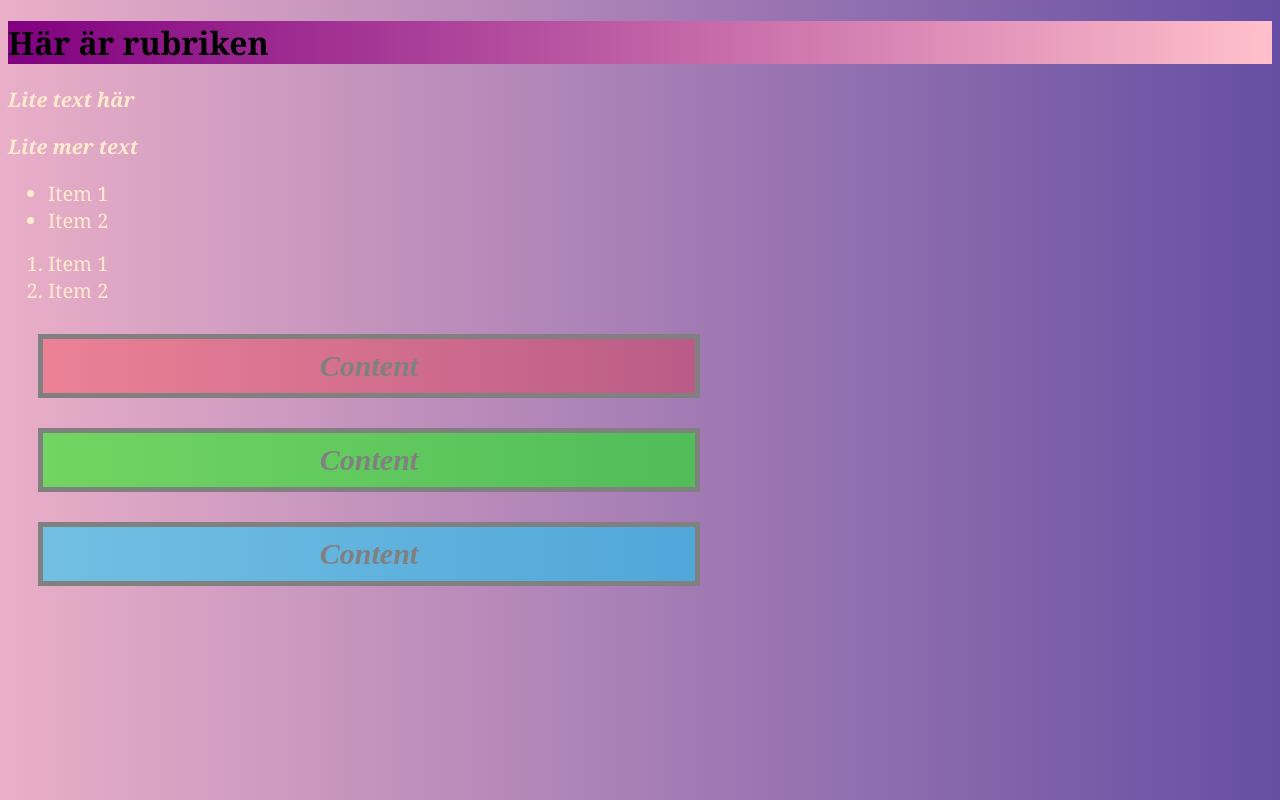
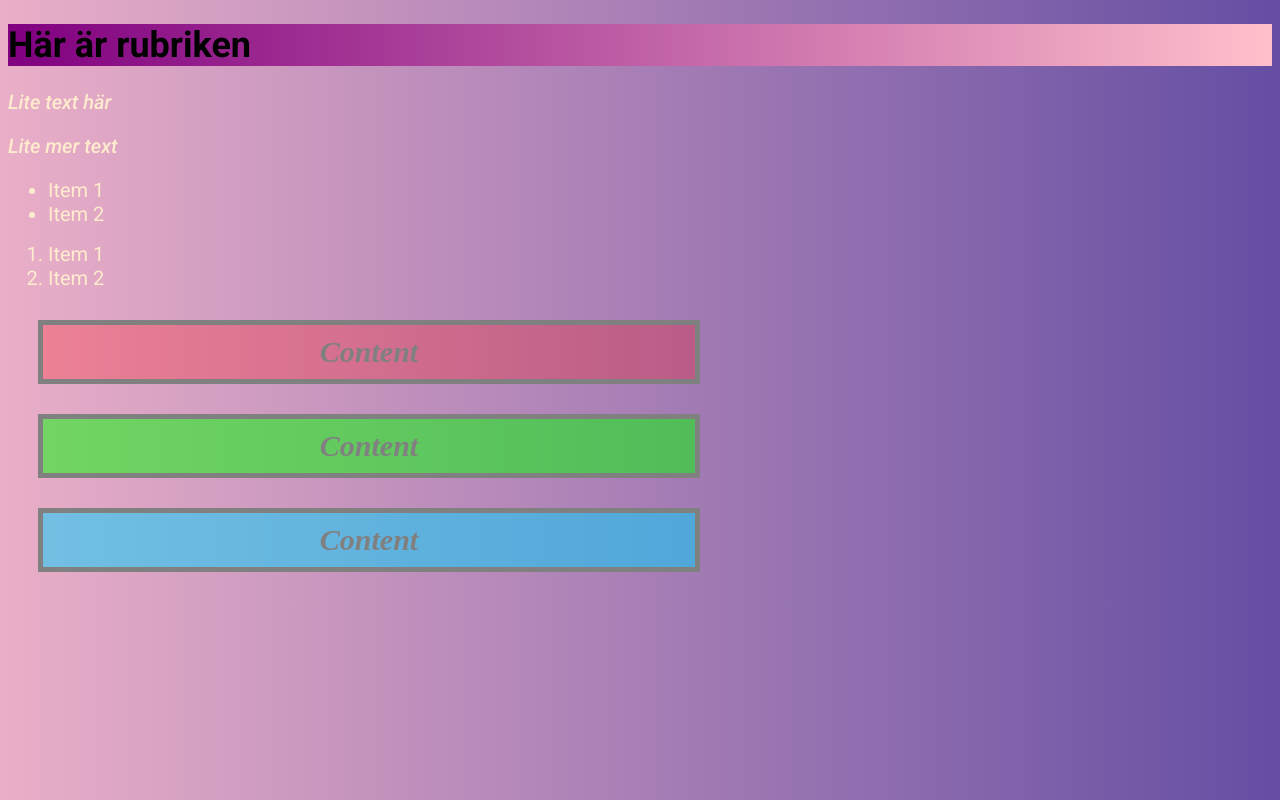
Before and after one commit to Hannaosterberg/Intro-css, a plain HTML site: page index.html in a window 1280 px wide. Drawn offline with Linux system fonts and the light colour scheme.

Commit message:
added a google font

```diff
--- a/css/style.css
+++ b/css/style.css
@@ -9,16 +9,18 @@ body {
     background: -webkit-linear-gradient(to right, #eaafc8, #654ea3);  /* Chrome 10-25, Safari 5.1-6 */
     background: linear-gradient(to right, #eaafc8, #654ea3); /* W3C, IE 10+/ Edge, Firefox 16+, Chrome 26+, Opera 12+, Safari 7+ */
     ;
-    font-family: Georgia, 'Times New Roman', Times, serif;
+    font-family: "roboto", sans-serif;
 }
 
 .heading{
     background: linear-gradient(to left, pink, purple);
+    font-size: 36px;
+    font-weight: 600;
 }
 p {
     font-size: 20px;
-    font-style: oblique;
-    font-weight: bold;
+    font-style:italic;
+    font-weight: 500;
     color:blanchedalmond;
 
 }
--- a/index.html
+++ b/index.html
@@ -3,6 +3,9 @@
 <head>
     <meta charset="UTF-8">
     <meta name="viewport" content="width=device-width, initial-scale=1.0">
+    <link rel="preconnect" href="https://fonts.googleapis.com">
+    <link rel="preconnect" href="https://fonts.gstatic.com" crossorigin>
+    <link href="https://fonts.googleapis.com/css2?family=Roboto:ital,wght@0,100;0,300;0,400;0,500;0,700;0,900;1,100;1,300;1,400;1,500;1,700;1,900&display=swap" rel="stylesheet">
     <link rel="stylesheet" href="css/style.css">
     <title>Intro till css/boxmodellen</title>
 </head>
```
